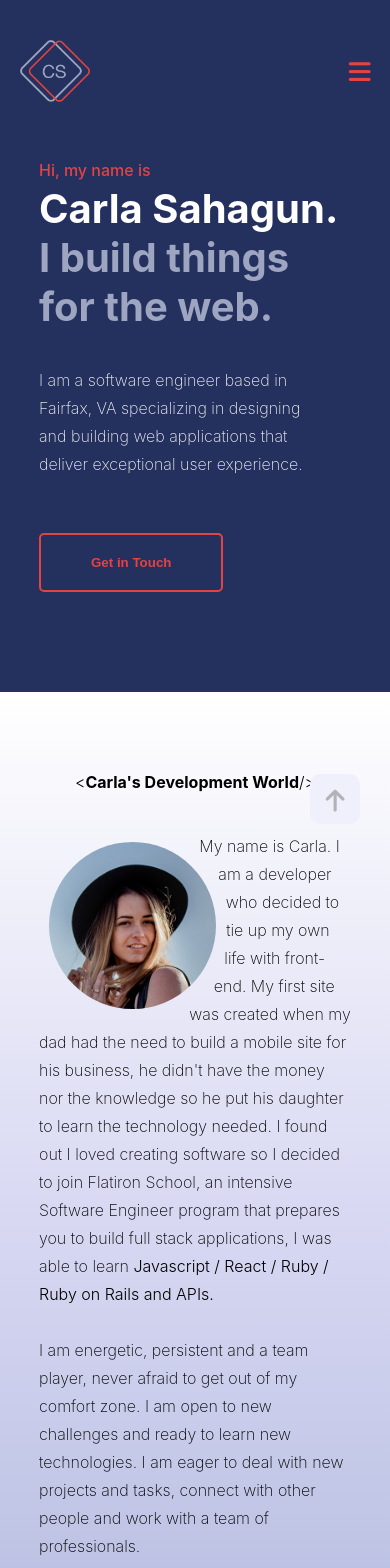
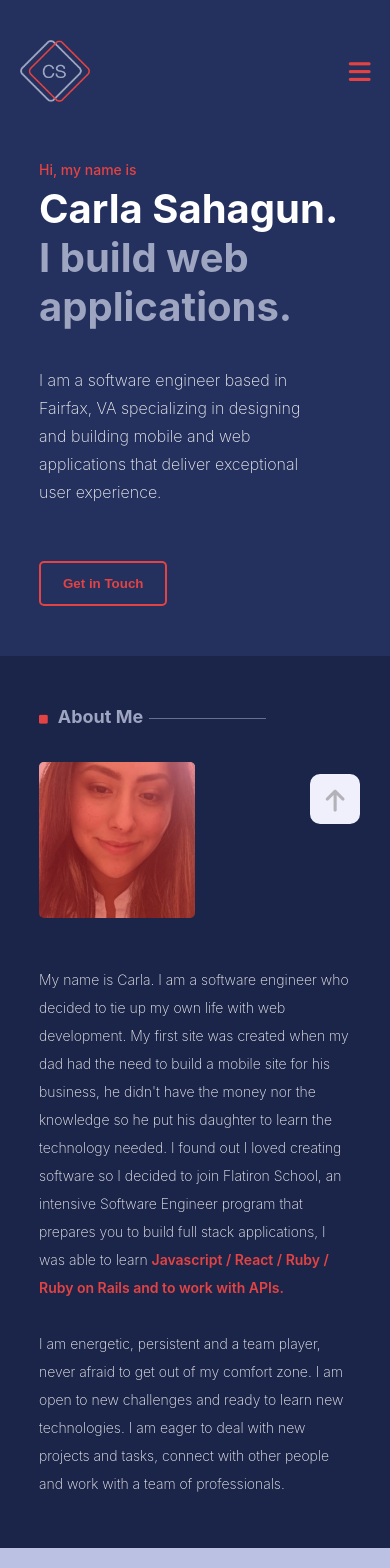
Before and after one commit to itacamba/portfolio, a React (Create React App) app: page / in a window 390 px wide. Shown: the top 1568 px of the page. Built offline with nearby package versions, Linux system fonts and the light colour scheme.

Commit message:
about section finished, working fine for desktop and mobile

```diff
--- a/src/App.css
+++ b/src/App.css
@@ -54,7 +54,8 @@ a{
   cursor: pointer
 }
 span{
-  font-weight: 300;
+  font-weight: 600;
+  color: #e34343
 }
 /*-- NAV BAR --*/
 #mobile-icon{
@@ -263,7 +264,9 @@ nav button:hover{
   }
 }
 @media screen and (max-width: 500px) {
-
+  #banner-content p{
+    font-size: 14px;
+  }
   #banner-content h1{
     font-size: 40px;
   }
@@ -278,95 +281,125 @@ nav button:hover{
     width: 100px;
     padding: 13px 22px
   }
+  #banner-content button{
+    padding: 13px 22px;
+  }
 }
 /*-- END MAIN BANNER --*/
 /*-- ABOUT --*/
-#mobile-about{
-  display: none;
-}
 #about{
-  margin-top: 100px;
-  width:100%;
-  background: rgb(255,255,255);
-  background: linear-gradient(180deg, rgba(255,255,255,1) 0%, rgba(217,217,243,1) 56%, rgba(187,193,227,1) 100%);
-
+  width: 100%;
+  background-color: #1b2449;
 }
 #about-container{
-  width: 80%;
-  margin: 0 auto;
-  /* border: 1px solid blue; */
+  width: 70%;
+  margin:0 auto;
+  padding:50px 0;
+  /* border:1px solid red; */
+}
+.section-title{
   display: flex;
-  align-items: center;
-  padding-bottom: 60px;
 }
-#picture-and-phrase{
-  width: 50%;
-  /* border: 1px solid red; */
-  position: relative;
+.section-title h1{
+  /* border:1px solid yellow; */
+  color: #9EA5C1;
+  margin-left: 10px;
 }
-#my-picture{
-  width: 70%;
+.section-title i{
+  color: #e34343;
+  padding: 20px 0;
+  font-size: 10px;
 }
-#my-picture img{
-  width: 100%;
-}
-#my-phrase{
-  /* border: 1px solid blue; */
-  position: absolute;
-  margin-top: -20%;
-  width: 60%;
-  left: 15%;
-}
-#my-phrase h1{
-  font-size: 1.6vw;
-  text-align: center;
-  background-color: azure;
-  border-radius: 25px;
-  padding:1.7vw 3vw;
+.thin-line{
+  width:30vw;
+  height: 0.5px;
+  background-color: rgba(158, 165, 193, 0.589) ;
+  margin-top: 20px;
+  margin-bottom: 20px;
+  margin-left: 20px;
 }
 #about-me{
-  /* border:1px solid red; */
-  width: 50%;
+  display: flex;
+  justify-content: space-between;
 }
 #about-me p{
+  margin-top: 30px;
+  font-size: 16px;
+  width: 45%;
+  color: #f2f2f2;
   text-align: left;
-  padding: 10px 0 2vw 10px;
 }
-#about-me span{
-  font-weight: 500;
+#my-pic-container{
+  margin-top: 30px;
+  position: absolute;
+  width: 25vw;
+  right: 15%;
+  border-radius: 5px;
+  cursor:pointer;
+}
+#my-pic-container img{
+  position: relative;
+  display: block;
+  object-fit: cover;
+  width: 100%;
+  border-radius: 5px;
+}
+#orange-overlay{
+  position: relative;
+  margin-top: -100%;
+  display: block;
+  width: 100%;
+  height: 25vw;
+  background-color: rgba(226, 35, 35, 0.466);
+  z-index: 100;
+  border-radius: 5px;
+}
+#orange-overlay:hover{
+  transition: background-color 0.5s ease;
+  background:none;
 }
 @media screen and (max-width: 920px) {
   #about-container{
-    display: none;
-    height: auto;
+    width: 80%;
   }
-  #mobile-about{
-    display:block;
-    width: 80%;
-    margin: 0 auto;
-    padding: 40px 0;
+  .section-title i{
+    padding:12px 0;
   }
-  #mobile-about h1{
+  .thin-line{
+    margin-top: 14px;
+    margin-bottom: 14px;
+  }
+  .section-title h1{
+    font-size: 23px;
+  }
+  #about-me p{ /* creates margin so image can come before paragraph*/
+    margin-top: 50vw;
     width: 100%;
-    /* border: 1px solid red; */
-    font-size: 20px;
-    padding: 40px 0;
   }
-  #mobile-about img{
-    width: 60%;
-    height: 60%;
-    border-radius: 100%;
-    float: left;
-    shape-outside: circle();
-    padding: 10px 10px 10px 10px;
+  #my-pic-container{
+    width: 40vw;
+    left:10%; /* gives the 15% margin on the left*/
   }
-  #mobile-about p{
-    text-align: left;
+  #orange-overlay{
+    height: 40vw;
   }
 }
 @media screen and (max-width: 400px) {
-  #mobile-about h1{
-    font-size: 16px;
+  .section-title h1{
+    font-size: 18px;
+  }
+  .section-title i{
+    padding:8px 0;
+  }
+  .thin-line{
+    width: 30vw;
+    margin-top: 12px;
+    margin-bottom: 12px;
+    margin-left: 6px;
+  }
+  #about-me p{
+    font-size: 14px;
+    margin-top: 60vw;
   }
 }
 /*-- END ABOUT --*/
--- a/src/components/About.js
+++ b/src/components/About.js
@@ -5,49 +5,32 @@ class About extends Component {
         return (
             <div id="about">
                 <div id="about-container">
-                    <div id="picture-and-phrase">
-                        <div id="my-picture">
-                            <img src="https://as1.ftcdn.net/jpg/02/50/08/38/500_F_250083813_LsY6QAHRqLUYHm7OXYCvH9Wtm5OPgutr.jpg" />
-                        </div>
-                        <div id="my-phrase">
-                            <h1><span>&lt;</span> Let's dive into a development world created by me <span>&#x2f;&gt;</span></h1>
-                        </div>
+                    <div className="section-title">
+                        <i className="fa fa-square" aria-hidden="true"></i>
+                        <h1>About Me</h1>
+                        <div className="thin-line"></div>
                     </div>
                     <div id="about-me">
-                        <p>My name is Carla. I am a developer who decided to tie up my own life
-                            with front-end. My first site was created when my dad had the need to
+                        <p>My name is Carla. I am a software engineer who decided to tie up my own life
+                            with web development. My first site was created when my dad had the need to
                             build a mobile site for his business, he didn't have the money nor the
                             knowledge so he put his daughter to learn the technology needed.
                             I found out I loved creating software so I decided to join Flatiron School,
                             an intensive Software Engineer program that prepares you to build full
-                            stack applications, I was able to learn <span> Javascript / React / Ruby / Ruby
+                            stack applications, I was able to learn <span>Javascript / React / Ruby / Ruby
                             on Rails  and to work with APIs. </span>
-                        </p>
-                        <p>
+                            <br></br>
+                            <br></br>
                             I am energetic, persistent and a team player, never afraid to get out
                             of my comfort zone. I am open to new challenges and ready to learn
                             new technologies. I am eager to deal with new projects and tasks,
                             connect with other people and work with a team of professionals.
                         </p>
+                        <div id="my-pic-container">
+                            <img alt="carla-sahagun" src="../../me.jpg"/>
+                            <div id="orange-overlay"></div>
+                        </div>
                     </div>
-                </div>
-                <div id="mobile-about">
-                    <h1><span>&lt;</span>Carla's Development World<span>&#x2f;&gt;</span></h1>
-                    <img src="../../square-pic.jpg" />
-                    <p>My name is Carla. I am a developer who decided to tie up my own life
-                            with front-end. My first site was created when my dad had the need to
-                            build a mobile site for his business, he didn't have the money nor the
-                            knowledge so he put his daughter to learn the technology needed.
-                            I found out I loved creating software so I decided to join Flatiron School,
-                            an intensive Software Engineer program that prepares you to build full
-                            stack applications, I was able to learn <span> Javascript / React / Ruby / Ruby
-                            on Rails  and APIs. </span>
-                    <br></br><br></br>
-                    I am energetic, persistent and a team player, never afraid to get out
-                            of my comfort zone. I am open to new challenges and ready to learn
-                            new technologies. I am eager to deal with new projects and tasks,
-                            connect with other people and work with a team of professionals.
-                            </p>
                 </div>
             </div>
         );
--- a/src/components/MainBanner.js
+++ b/src/components/MainBanner.js
@@ -6,8 +6,8 @@ const MainBanner = () => {
             <div id="banner-content">
                 <p>Hi, my name is</p>
                 <h1>Carla Sahagun.</h1>
-                <h2>I build things for the web.</h2>
-                <h3>I am a software engineer based in Fairfax, VA specializing in designing and building web applications that deliver exceptional user experience.  </h3>
+                <h2>I build web applications.</h2>
+                <h3>I am a software engineer based in Fairfax, VA specializing in designing and building mobile and web applications that deliver exceptional user experience.</h3>
                 <button>Get in Touch</button>
             </div>
         </div>
--- a/src/components/Nav2.js
+++ b/src/components/Nav2.js
@@ -20,7 +20,7 @@ const Nav2 = () => {
                             activeClass='active'
                             spy={true}
                             smooth={true}
-                            offset={-90}
+                            offset={0}
                             duration={500}
                         >
                         About
@@ -59,7 +59,7 @@ const Nav2 = () => {
                         <button>Resume</button>
                     </nav>
                 <div id="mobile-icon"  onClick={handleNavClick}>
-                    <i class="fa fa-bars" aria-hidden="true"></i>
+                    <i className="fa fa-bars" aria-hidden="true"></i>
                 </div>
                {navClicked? <MobileNav handleNavClick={handleNavClick}/> : null}
             </div>
--- a/src/components/ScrollToTopBtn.js
+++ b/src/components/ScrollToTopBtn.js
@@ -9,7 +9,7 @@ const ScrollToTopBtn = () => {
     }
     return (
         <div id="to-top-btn" onClick={scrollToTop}>
-            <i class="fa fa-arrow-up" aria-hidden="true"></i>
+            <i className="fa fa-arrow-up" aria-hidden="true"></i>
         </div>
     );
 };
```
Also changed, not shown: public/me.JPG (added), src/images/square-pic.jpg (renamed from public/square-pic.jpg).
